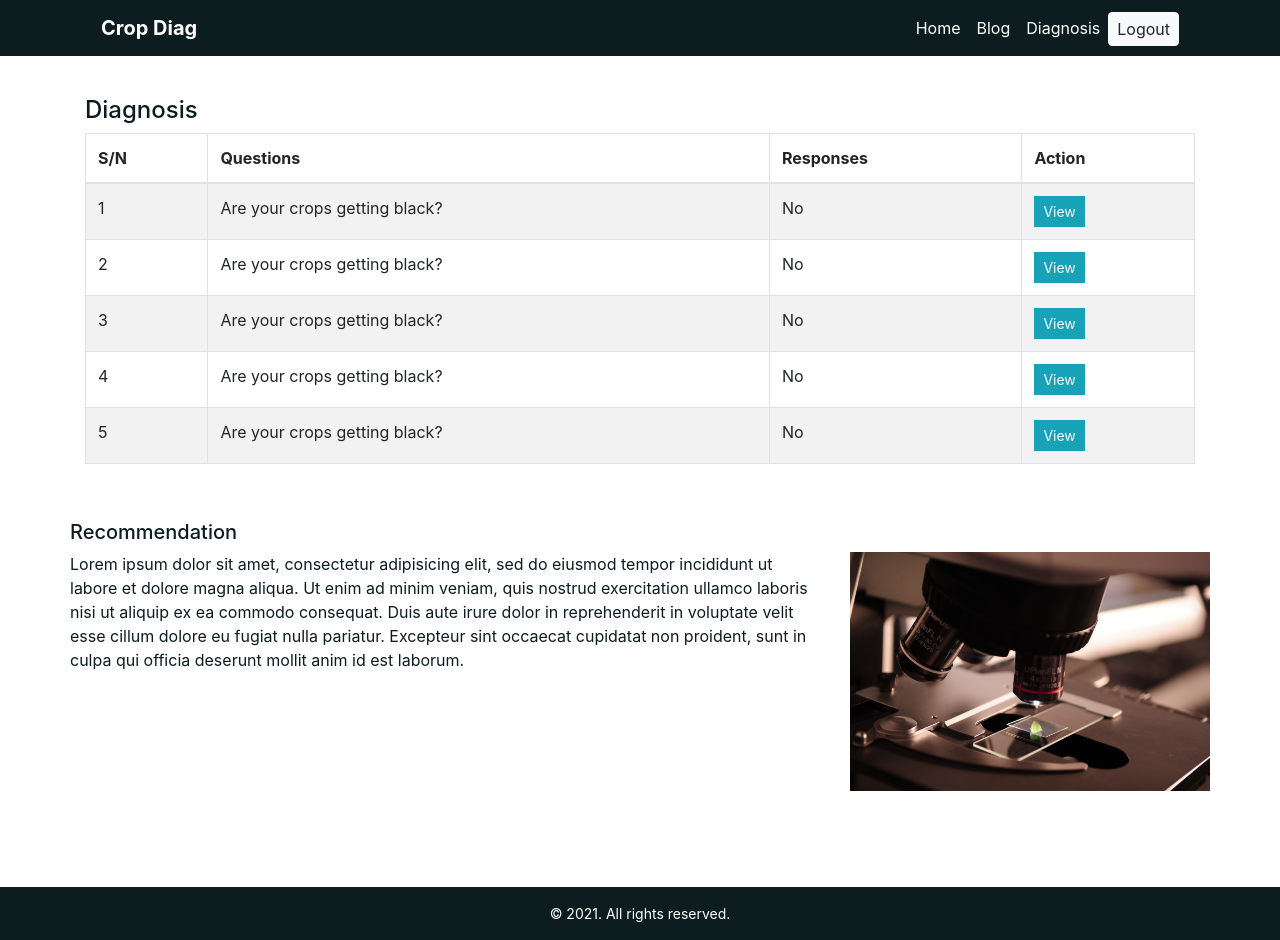
After one commit to bhimbho/Crop-Expert-System, a PHP site: page /diagnosis.php in a window 1280 px wide. The commit adds this page. Run offline with PHP 8.4, Linux system fonts and the light colour scheme.

Commit message:
initial commit

```diff
--- a/blogs.php
+++ b/blogs.php
@@ -1,7 +1,7 @@
 <?php
 include "includes/header.php";
 ?>
-<div class="container-fluid mb-5">
+<div class="container-fluid mb-5 mt-5">
 	<div class="row banner">
 		<div class="col-md-12 d-flex flex-column align-items-center justify-content-center">
 			<h2 class="text-white text-uppercase font-weight-bold">expert corner</h2>
--- a/css/style.css
+++ b/css/style.css
@@ -1,4 +1,3 @@
-/*#0D1C1E*/
 *{
 	padding: 0;
 	margin: 0;
@@ -28,6 +27,10 @@ input:focus, button:focus{
 	box-shadow: none;
 	border: none;
 }
+.menu{
+	width: 100%;
+	background: #0D1C1E;
+}
 .banner{
 	background-image: url(../images/background-1.png);
 	background-color: rgba(0,0,0,0.4);
@@ -35,7 +38,7 @@ input:focus, button:focus{
 	background-repeat: no-repeat;
 	background-size: cover;
 	background-position: center;
-	height: 250px;
+	height: 280px;
 }
 .blog-content{
 	margin-bottom: 20px;
@@ -57,6 +60,16 @@ p.blog-footer{
 	width: 100%;
 	height: 200px;
 }
-
-
- /*style="background-image: url('assets/media/photos/background-.jpg'); background-color: rgba(0,0,0,0.3);"*/}
+.expert{
+	background: url(../images/farmers.jpg);
+	background-color: rgba(0,0,0,0.6);
+	background-blend-mode: overlay;
+	background-repeat: no-repeat;
+	background-size: cover;
+	background-position: center;
+}
+.expert form button{
+	width: 48% !important;
+	float: left;
+	margin-left: 10px;
+}
--- /dev/null
+++ b/diagnosis.php
@@ -0,0 +1,75 @@
+<?php
+include "includes/header.php";
+?>
+<div class="container-fluid mt-5 mb-5">
+	<div class="container pt-5">
+		<div class="row">
+			<div class="col-md-12">
+				<h4>Diagnosis</h4>
+				<table class="table table-bordered table-striped js-dataTable-full" style="width: 100%">
+					<thead>
+						<tr>
+							<th>S/N</th>
+							<th>Questions</th>
+							<th>Responses</th>
+							<th>Action</th>
+						</tr>
+					</thead>
+					<tbody>
+						<tr>
+							<td>1</td>
+							<td>Are your crops getting black?</td>
+							<td>No</td>
+							<td><button class="btn btn-info rounded-0 btn-sm">View</button></td>
+						</tr>
+						<tr>
+							<td>2</td>
+							<td>Are your crops getting black?</td>
+							<td>No</td>
+							<td><button class="btn btn-info rounded-0 btn-sm">View</button></td>
+						</tr>
+						<tr>
+							<td>3</td>
+							<td>Are your crops getting black?</td>
+							<td>No</td>
+							<td><button class="btn btn-info rounded-0 btn-sm">View</button></td>
+						</tr>
+						<tr>
+							<td>4</td>
+							<td>Are your crops getting black?</td>
+							<td>No</td>
+							<td><button class="btn btn-info rounded-0 btn-sm">View</button></td>
+						</tr>
+						<tr>
+							<td>5</td>
+							<td>Are your crops getting black?</td>
+							<td>No</td>
+							<td><button class="btn btn-info rounded-0 btn-sm">View</button></td>
+						</tr>
+					</tbody>
+				</table>
+			</div>
+			<div class="row mb-5 mt-3">
+				<div class="col-md-12">
+					<h5 class="mt-4">Recommendation</h5>
+				</div>
+				<div class="col-md-8">
+					<p>Lorem ipsum dolor sit amet, consectetur adipisicing elit, sed do eiusmod
+					tempor incididunt ut labore et dolore magna aliqua. Ut enim ad minim veniam,
+					quis nostrud exercitation ullamco laboris nisi ut aliquip ex ea commodo
+					consequat. Duis aute irure dolor in reprehenderit in voluptate velit esse
+					cillum dolore eu fugiat nulla pariatur. Excepteur sint occaecat cupidatat non
+				proident, sunt in culpa qui officia deserunt mollit anim id est laborum.</p>
+				</div>
+				<div class="col-md-4">
+					<img src="images/recommend.jpeg" class="img-fluid">
+				</div>
+			</div>
+
+			</div>
+		</div>
+	</div>
+</div>
+<?php
+include "includes/footer.php";
+?>
--- a/includes/header.php
+++ b/includes/header.php
@@ -9,3 +9,36 @@
 	<link rel="stylesheet" type="text/css" href="css/all.css">
 </head>
 <body>
+	<div class="container-fluid">
+		<div class="row menu fixed-top m-0 px-0">
+			<div class="container">
+				<div class="row">
+					<div class="col-md-12">
+						<nav class="navbar navbar-expand-lg">
+							<a class="navbar-brand text-white font-weight-bold" href="#">Crop Diag</a>
+							<button class="navbar-toggler" type="button" data-toggle="collapse" data-target="#navbarSupportedContent" aria-controls="navbarSupportedContent" aria-expanded="false" aria-label="Toggle navigation">
+								<span class="navbar-toggler-icon"></span>
+							</button>
+
+							<div class="collapse navbar-collapse" id="navbarSupportedContent">
+								<ul class="navbar-nav ml-auto">
+									<li class="nav-item active">
+										<a class="nav-link text-white" href="#">Home <span class="sr-only">(current)</span></a>
+									</li>
+									<li class="nav-item">
+										<a class="nav-link text-white" href="blogs.php">Blog</a>
+									</li>
+									<li class="nav-item">
+										<a class="nav-link text-white" href="diagnosis.php">Diagnosis</a>
+									</li>
+									<li class="nav-item">
+										<a class="nav-link btn btn-light py-1 mt-1" href="blogs.php">Logout</a>
+									</li>
+								</ul>
+							</div>
+						</nav>
+					</div>
+				</div>
+			</div>
+		</div>
+	</div>
```
Also changed, not shown: expert-system.php (added, +23 -0 lines), survey.php (added, +23 -0 lines), images/farmer-icon.png (added), images/farmers.jpg (added), images/recommend.jpeg (added).
